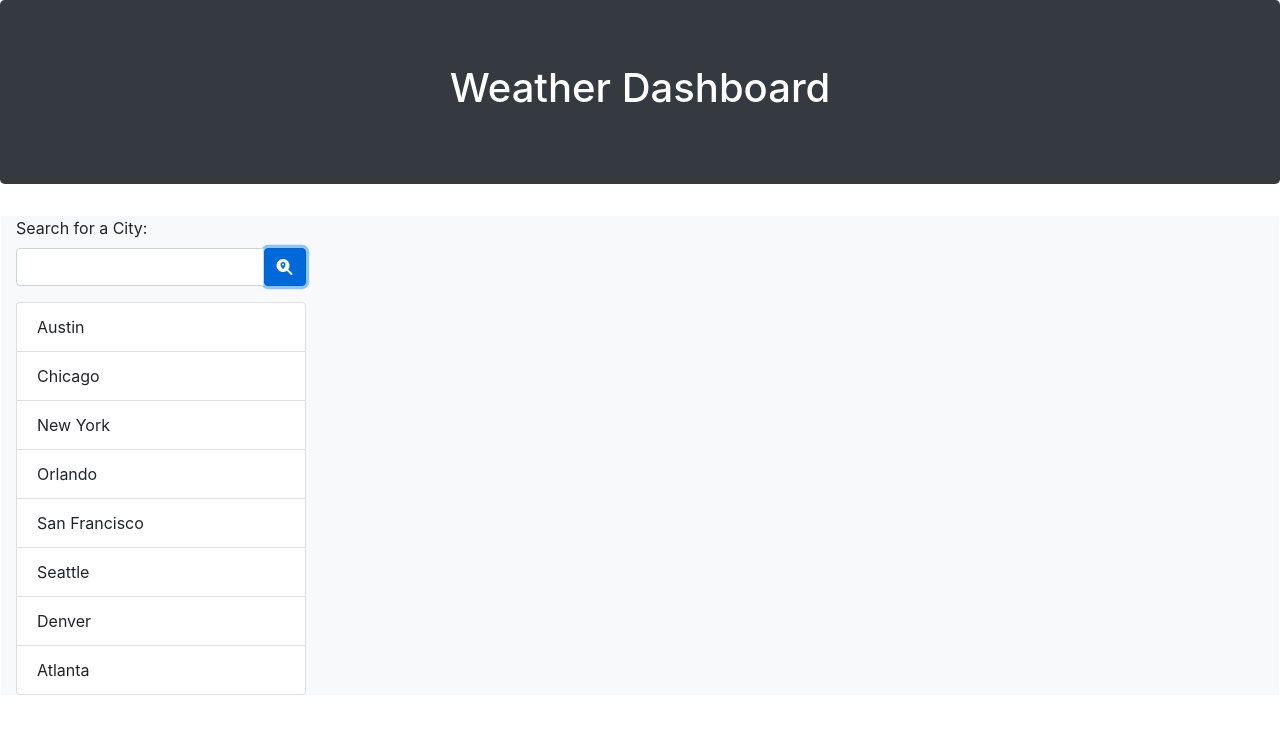
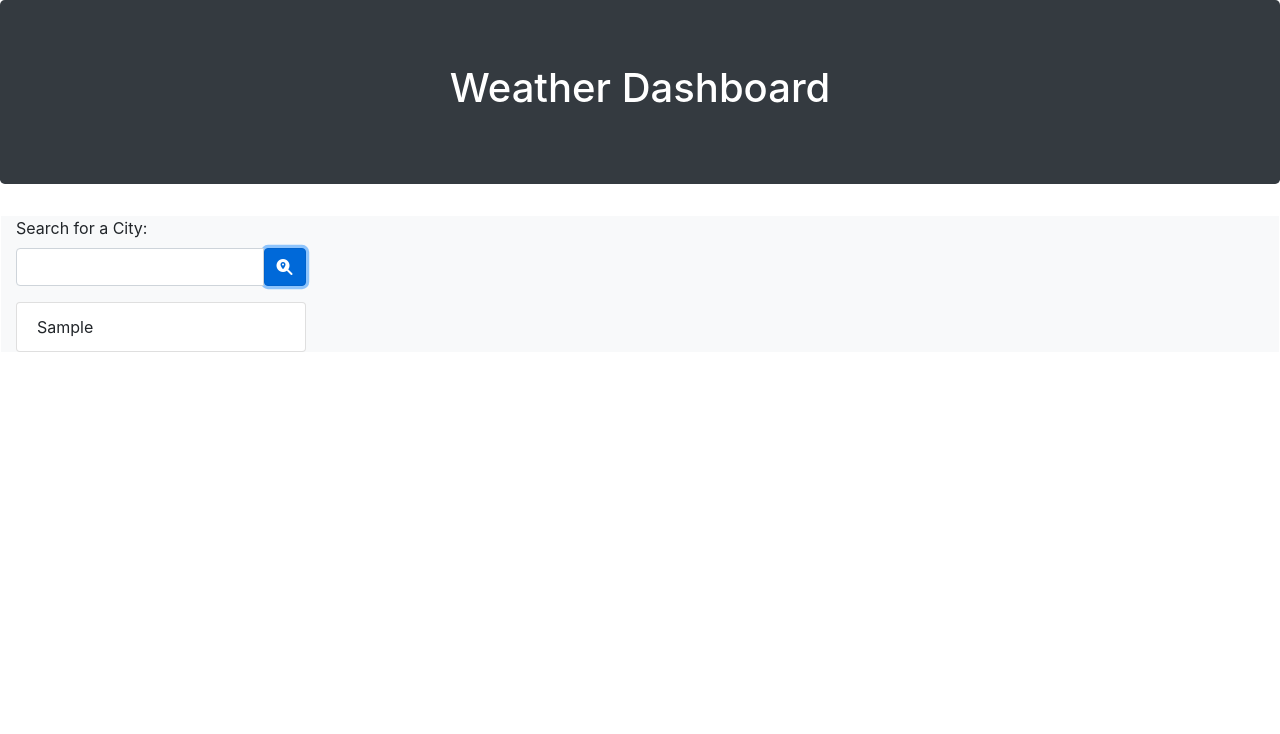
Before and after one commit to trev-eck/weather-dashboard, a plain HTML site: page index.html in a window 1280 px wide. Both pictures are taken after typing "Sample" into the empty fields and a click on the button 284 px from the left and 267 px from the top of the page. Drawn offline with nearby package versions, Linux system fonts and the light colour scheme; no server answers.

Commit message:
added local storage functionality to save recent searches and populate on screen

```diff
--- a/assets/script.js
+++ b/assets/script.js
@@ -1,6 +1,5 @@
-console.log("linked");
-
 var cityListEl = document.querySelector("#city-menu");
+var cityUlEl = document.querySelector("#city-search-history");
 var currentWeather = document.querySelector("#big-weather-box");
 var fiveDayWeather = document.querySelector("#five-day-forecast");
 var weatherCard = document.querySelector("#weather-card");
@@ -12,7 +11,6 @@ var cityInput = document.querySelector("#city-input");
 
 function cityClickHandler(event) {
   var whichCity = event.target.textContent;
-  console.log(whichCity);
   if (whichCity) {
     getSelectedCity(whichCity);
   }
@@ -21,7 +19,8 @@ function cityClickHandler(event) {
 function citySubmitHandler(event) {
   event.preventDefault();
   var whichCity = cityInput.value;
-  console.log(whichCity);
+    saveSearch(whichCity);
+    updateCityList();
   cityInput.value = "";
   getSelectedCity(whichCity);
 }
@@ -31,13 +30,9 @@ function getSelectedCity(theCity) {
     "http://api.openweathermap.org/data/2.5/weather?q=" +
     theCity +
     "&units=imperial&appid=ca0a6c1724abbeafa23dfc91590ac700";
-
-  console.log(apiUrl);
   fetch(apiUrl).then(function (response) {
     if (response.ok) {
-      console.log(response);
       response.json().then(function (data) {
-        console.log(data);
         var apiUrl2 =
           "https://api.openweathermap.org/data/2.5/onecall?lat=" +
           data.coord.lat +
@@ -47,7 +42,6 @@ function getSelectedCity(theCity) {
         fetch(apiUrl2).then(function (response2) {
           if (response2.ok) {
             response2.json().then(function (dataUV) {
-              console.log(dataUV);
               displayCity(data, dataUV);
             });
           }
@@ -70,13 +64,12 @@ function displayCity(data, dataUV) {
 
   //lets dynamically create a new weather card for the selected city
   var newCard = document.createElement("div");
-  newCard.classList = "card";
+  newCard.classList = "card bg-secondary";
   var newBody = document.createElement("div");
   newBody.classList = "card-body";
   newBody.setAttribute("id", "weather-card");
   currentWeather.appendChild(newCard);
   newCard.appendChild(newBody);
-  console.log(weatherCard);
 
   var cityEl = document.createElement("h2");
   cityEl.textContent = `${data.name} ${moment().format("MM/DD/YYYY")}`;
@@ -148,6 +141,42 @@ function displayCity(data, dataUV) {
   }
 }
 
+
+// we need a function that will save whatever city has been searched to local storage, and populate our list with the recent search history, lets make these seperate functions
+
+//we should call this function within the citysubmithandler to save the data to local storage
+function saveSearch(theCity) {
+//check to see if there is any search history in local storage
+var searchHistory = JSON.parse(localStorage.getItem("searchHistory"));
+if(searchHistory) {
+//add the most recent search to local storage
+searchHistory.push(theCity);
+localStorage.setItem("searchHistory", JSON.stringify(searchHistory));
+} //there were no searchs in local storage, add the current search
+else {
+localStorage.setItem("searchHistory", JSON.stringify([theCity]));
+}
+}
+
+// we should call this function within the citysubmithandler to dynamically update the list of cities
+function updateCityList() {
+    //get the searchHistory from local storage
+    var searchHistory = JSON.parse(localStorage.getItem("searchHistory"));
+    //lets clear the current list elements
+    cityUlEl.innerHTML = "";
+    //we should have an array with the search history, we need to loop through this array and create list elements to place on the side bar
+    if(searchHistory){
+    for(let i=0; i<searchHistory.length; i++) {
+        var newCity = document.createElement("li");
+        newCity.classList = "list-group-item";
+        newCity.setAttribute("id", "city-menu");
+        newCity.textContent = searchHistory[i];
+        cityUlEl.appendChild(newCity);
+    }}
+
+}
+
+updateCityList();
+
 citySearch.addEventListener("submit", citySubmitHandler);
-
-cityListEl.addEventListener("click", cityClickHandler);
+cityUlEl.addEventListener("click", cityClickHandler);
--- a/index.html
+++ b/index.html
@@ -23,25 +23,12 @@
             <button class="btn btn-primary" type="submit" value="submit"><i class="fas fa-search-location"></i></button>
         </form>
 
-        <ul class="list-group">
-            <li class="list-group-item" id="city-menu">Austin</li>
-            <li class="list-group-item">Chicago</li>
-            <li class="list-group-item">New York</li>
-            <li class="list-group-item">Orlando</li>
-            <li class="list-group-item">San Francisco</li>
-            <li class="list-group-item">Seattle</li>
-            <li class="list-group-item">Denver</li>
-            <li class="list-group-item">Atlanta</li>
-
+        <ul class="list-group" id="city-search-history">
         </ul>
     </div>
 
     <div class="col-9 bg-light p-3">
         <div class="row p-3" id="big-weather-box">
-                <!-- <div class="card">
-                <div class="card-body" id ="weather-card">
-                </div> -->
-
             </div>
         <div class="row" id="five-day-forecast"></div>
     </div>
```
